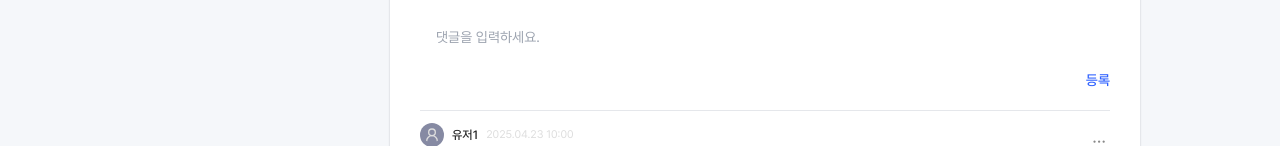
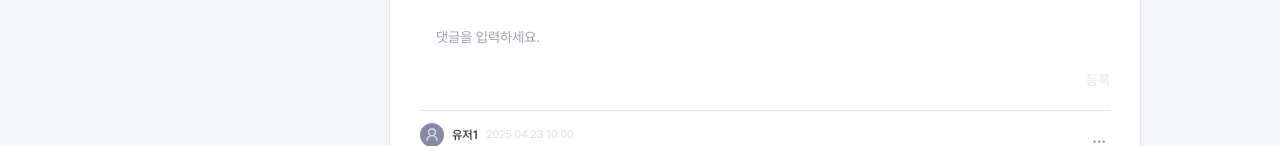
Before and after one commit to OZ-MAIN-PROJECT/frontend, a React (Vite) app: page /community/1/1 in a window 1280 px wide. Shown: the part 806-952 px from the top of the page. Built offline with nearby package versions, Linux system fonts and the light colour scheme.

Commit message:
refactor: #47 커뮤니티 댓글 영역 입력 버튼 비활성화 및 레이아웃 개선 (PostDetail 내 댓글 컴포넌트 통합)

```diff
--- a/src/components/community/CommentInput.tsx
+++ b/src/components/community/CommentInput.tsx
@@ -1,4 +1,4 @@
-import { useState, useEffect } from 'react';
+import { useState, useEffect, useRef } from 'react';
 
 interface CommentInputProps {
   onSubmit: (value: string) => void;
@@ -14,10 +14,18 @@ const CommentInput = ({
   isEditMode = false,
 }: CommentInputProps) => {
   const [value, setValue] = useState(initialValue);
+  const textareaRef = useRef<HTMLTextAreaElement>(null);
 
   useEffect(() => {
     setValue(initialValue);
   }, [initialValue]);
+
+  useEffect(() => {
+    if (textareaRef.current) {
+      textareaRef.current.style.height = 'auto';
+      textareaRef.current.style.height = `${textareaRef.current.scrollHeight}px`;
+    }
+  }, [value]);
 
   const handleSubmit = () => {
     if (!value.trim()) return;
@@ -28,21 +36,27 @@ const CommentInput = ({
   return (
     <div className="w-full">
       <textarea
+        ref={textareaRef}
         value={value}
         onChange={(e) => setValue(e.target.value)}
         placeholder="댓글을 입력하세요."
-        rows={1} // 기본 1줄, 자동 늘어날 수 있음 (필요하면 조정)
-        className={`w-full text-sm px-4 py-2 resize-none
+        className={`w-full text-sm px-4 py-2 resize-none overflow-hidden
           ${isEditMode
             ? 'border border-gray-300 focus:border-gray-300 focus:ring-0 rounded-none'
             : 'border-none focus:ring-1 focus:ring-primary-400'
           }
         `}
+        rows={1}
       />
       <div className="flex justify-end mt-2 mb-5">
         <button
           onClick={handleSubmit}
-          className="text-sm text-accent-blue font-medium hover:underline"
+          disabled={!value.trim()}
+          className={`text-sm font-medium ${
+            !value.trim()
+              ? 'text-gray-300 cursor-not-allowed'
+              : 'text-accent-blue hover:underline'
+          }`}
         >
           {buttonLabel}
         </button>
```
